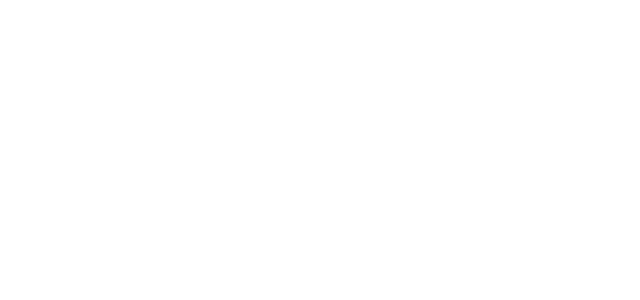
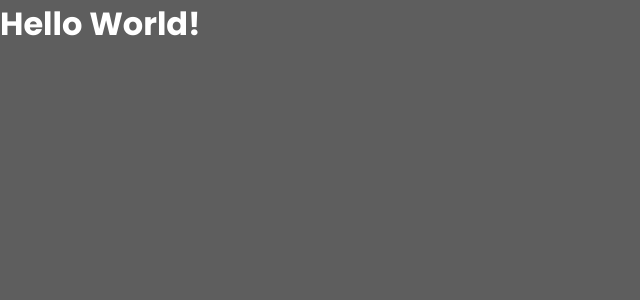
Before and after one commit to tayhsn/pokedex, a React (Create React App) app: page / in a window 1280 px wide. Shown: the top 300 px of the page, without its empty margins (0-640 px from the left). Built offline with nearby package versions, Linux system fonts and the light colour scheme.

Commit message:
set global style to App

```diff
--- a/src/App.js
+++ b/src/App.js
@@ -1,5 +1,10 @@
+import { GlobalStyle } from './styles/global';
+
 export function App() {
-  return (
-    <></>
-  );
+   return (
+      <>
+         <h1>Hello World!</h1>
+         <GlobalStyle />
+      </>
+   );
 }
```
